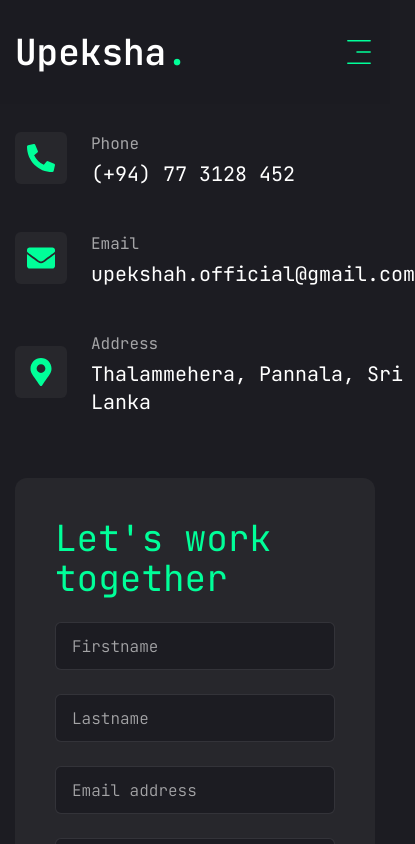
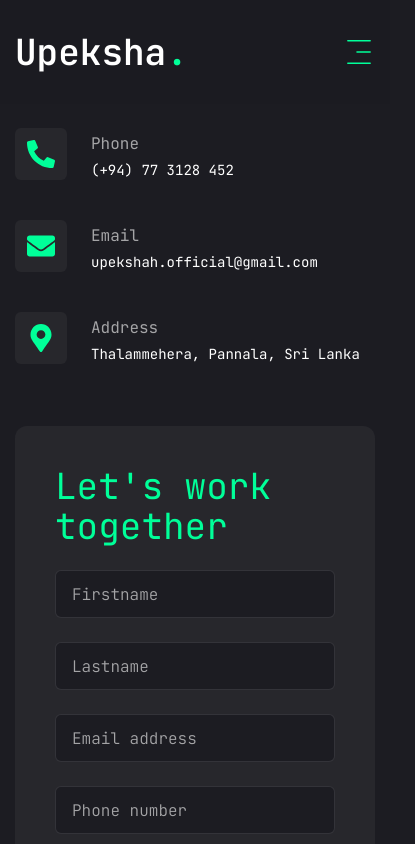
Before and after one commit to UpekshaHerath/UpekshaHerath.github.io, a Next.js app: page /contact in a window 390 px wide. Shown: the top 844 px of the page, 415 px wide, since content can reach past the window. Built offline with nearby package versions, Linux system fonts and the light colour scheme.

Commit message:
fix: responsive issue in contacts section

```diff
--- a/app/contact/page.jsx
+++ b/app/contact/page.jsx
@@ -134,7 +134,7 @@
                     </div>
                     <div className="flex-1">
                       <p className="text-white/60">{item.title}</p>
-                      <h3 className="text-xl">{item.description}</h3>
+                      <h3 className="text-sm xsm:text-xl">{item.description}</h3>
                     </div>
                   </li>
                 );
```
